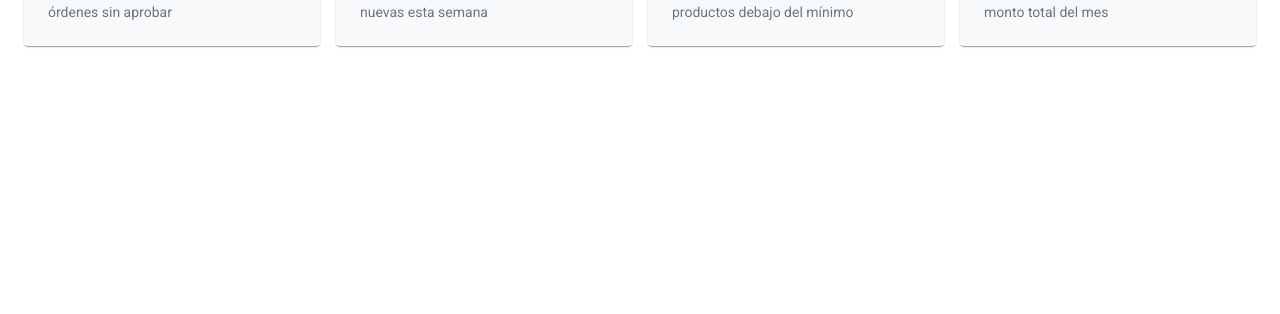
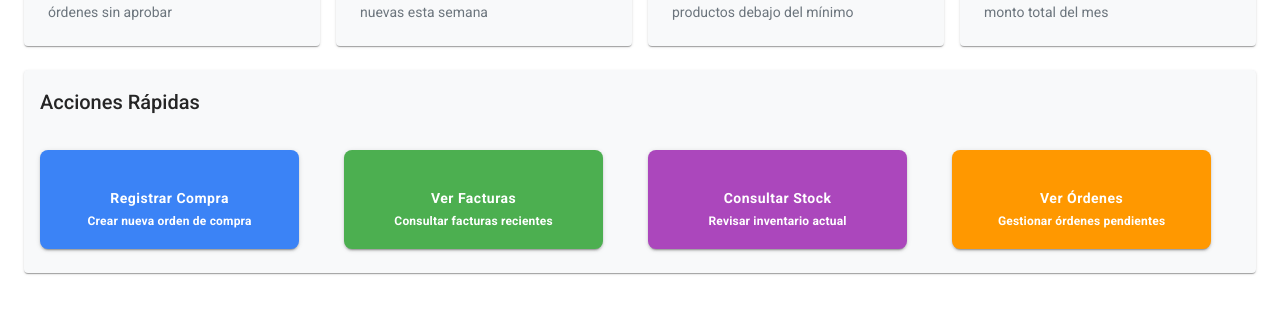
Before and after one commit to matiasch256/gestion-clinica, a React (Vite) app in the folder frontend/: page /compras in a window 1280 px wide. Shown: the part 312-626 px from the top of the page. Built offline with nearby package versions, Linux system fonts and the light colour scheme; some icons are missing.

Commit message:
feat(compras): Añadir sección de acciones rápidas al dashboard

```diff
--- a/frontend/src/Components/common/quickActionsData.jsx
+++ b/frontend/src/Components/common/quickActionsData.jsx
@@ -2,8 +2,12 @@ import ShoppingCartIcon from "@mui/icons-material/ShoppingCart";
 import InventoryIcon from "@mui/icons-material/Inventory";
 import PeopleIcon from "@mui/icons-material/People";
 import FolderIcon from "@mui/icons-material/Folder";
+import AddShoppingCartOutlinedIcon from "@mui/icons-material/AddShoppingCartOutlined";
+import ReceiptLongRoundedIcon from "@mui/icons-material/ReceiptLongRounded";
+import Inventory2OutlinedIcon from "@mui/icons-material/Inventory2Outlined";
+import VisibilityIcon from "@mui/icons-material/Visibility";
 
-const quickActions = [
+export const quickActionsHome = [
   {
     title: "Nueva Compra",
     description: "Registrar una nueva orden",
@@ -38,4 +42,37 @@ const quickActions = [
   },
 ];
 
-export default quickActions;
+export const quickActionsCompras = [
+  {
+    title: "Registrar Compra",
+    description: "Crear nueva orden de compra",
+    color: "#3B83F6", // Azul
+    colorHover: "#2564EB",
+    icon: AddShoppingCartOutlinedIcon,
+    action: () => alert("Registrando nueva compra..."),
+  },
+  {
+    title: "Ver Facturas",
+    description: "Consultar facturas recientes",
+    color: "#4caf50", // Verde
+    colorHover: "#43a047",
+    icon: ReceiptLongRoundedIcon,
+    action: () => alert("Consultando facturas..."),
+  },
+  {
+    title: "Consultar Stock",
+    description: "Revisar inventario actual",
+    color: "#ab47bc", // Púrpura
+    colorHover: "#9c27b0",
+    icon: Inventory2OutlinedIcon,
+    action: () => alert("Consultando stock..."),
+  },
+  {
+    title: "Ver Órdenes",
+    description: "Gestionar órdenes pendientes",
+    color: "#ff9800", // Naranja
+    colorHover: "#fb8c00",
+    icon: VisibilityIcon,
+    action: () => alert("Consultando órdenes..."),
+  },
+];
--- a/frontend/src/Components/pages/compras/comprasDashboard/ComprasDashboard.jsx
+++ b/frontend/src/Components/pages/compras/comprasDashboard/ComprasDashboard.jsx
@@ -7,12 +7,13 @@ import InventoryIcon from "@mui/icons-material/Inventory";
 import ReceiptIcon from "@mui/icons-material/Receipt";
 import InfoCard from "../../../common/InfoCard";
 import QuickActionButton from "../../../common/QuickActionButton";
-// import DashboardContent from "../../../common/DashboardContent";
 import DashboardHeader from "../../../common/DashboardHeader";
 import SystemMetricsGrid from "../../../common/SystemMetricsGrid";
 import ReceiptLongRoundedIcon from "@mui/icons-material/ReceiptLongRounded";
 import ReportProblemOutlinedIcon from "@mui/icons-material/ReportProblemOutlined";
 import AttachMoneyOutlinedIcon from "@mui/icons-material/AttachMoneyOutlined";
+import QuickActionsCard from "../../../common/QuickActionsCard";
+import { quickActionsCompras } from "../../../common/quickActionsData";
 
 export const ComprasDashboard = () => {
   const navigate = useNavigate();
@@ -48,11 +49,6 @@ export const ComprasDashboard = () => {
   ];
 
   return (
-    // <DashboardContent
-    //   title="Dashboard de Compras"
-    //   cards={cards}
-    //   actions={actions}
-    // />
     <>
       <DashboardHeader />
       <SystemMetricsGrid
@@ -91,6 +87,7 @@ export const ComprasDashboard = () => {
           },
         ]}
       />
+      <QuickActionsCard quickActions={quickActionsCompras} />
     </>
   );
 };
--- a/frontend/src/Components/pages/home/Home.jsx
+++ b/frontend/src/Components/pages/home/Home.jsx
@@ -5,7 +5,7 @@ import InventoryIcon from "@mui/icons-material/Inventory";
 import PeopleIcon from "@mui/icons-material/People";
 import FolderIcon from "@mui/icons-material/Folder";
 import QuickActionsCard from "../../../components/common/QuickActionsCard";
-import quickActionsData from "../../../components/common/quickActionsData";
+import { quickActionsHome } from "../../../components/common/quickActionsData";
 import RecentActivity from "../../../components/common/RecentActivity";
 import CategoryDistribution from "../../../components/common/CategoryDistribution";
 import SystemAlerts from "../../../components/common/SystemAlerts";
@@ -55,7 +55,7 @@ export const Home = () => {
           },
         ]}
       />
-      <QuickActionsCard quickActions={quickActionsData} />
+      <QuickActionsCard quickActions={quickActionsHome} />
       <Grid container spacing={3} sx={{ mt: 3 }}>
         <Grid size={{ xs: 12, lg: 8 }}>
           <RecentActivity />
```
